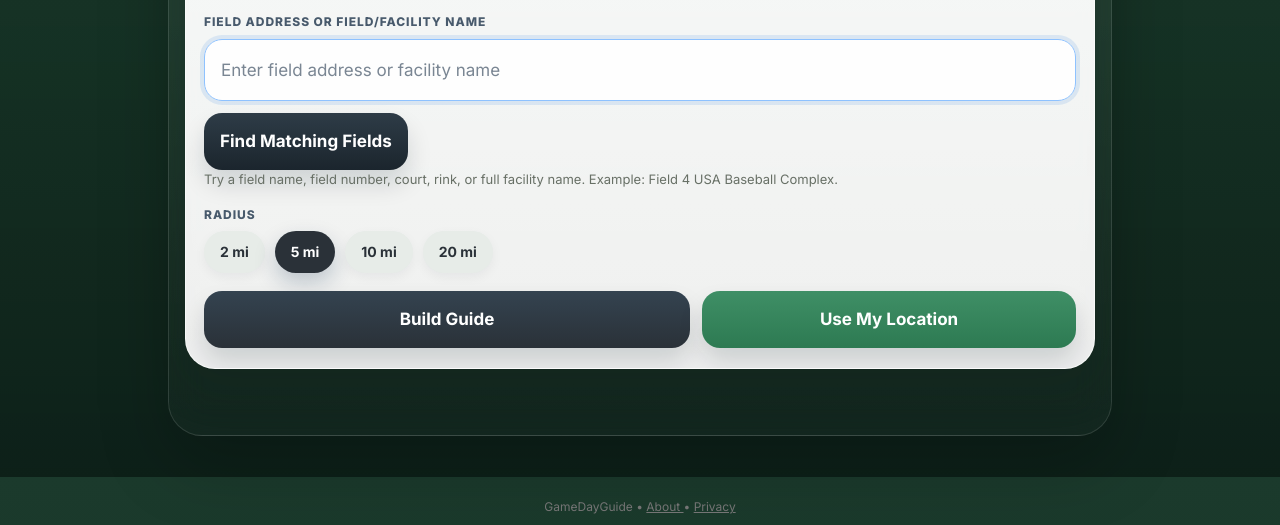
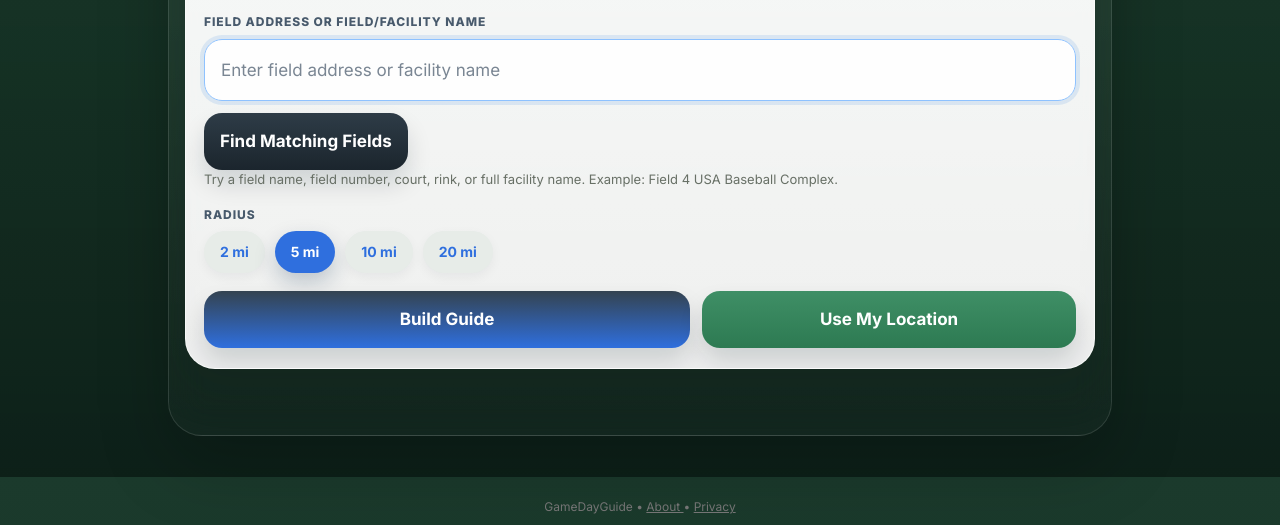
Before and after one commit to gdg-app/gamedayguide, a plain HTML site: page index.html in a window 1280 px wide. Shown: the part 323-848 px from the top of the page. Drawn offline with Linux system fonts and the light colour scheme.

Commit message:
Update index.html

```diff
--- a/index.html
+++ b/index.html
@@ -38,12 +38,12 @@
       --text: #1c2420;
       --muted: #687066;
       --muted-strong: #465047;
-      --blue: #2a3138;
+      --blue: #2f6fde;
       --blue-dark: #1b252d;
       --green: #2d7a52;
       --green-dark: #21593c;
-      --purple: #2a3138;
-      --share: #31414f;
+      --purple: #2f6fde;
+      --share: #2f6fde;
       --share-dark: #26333f;
       --shadow: 0 18px 44px rgba(10,22,14,0.18);
       --shadow-soft: 0 10px 28px rgba(10,22,14,0.08);
```
